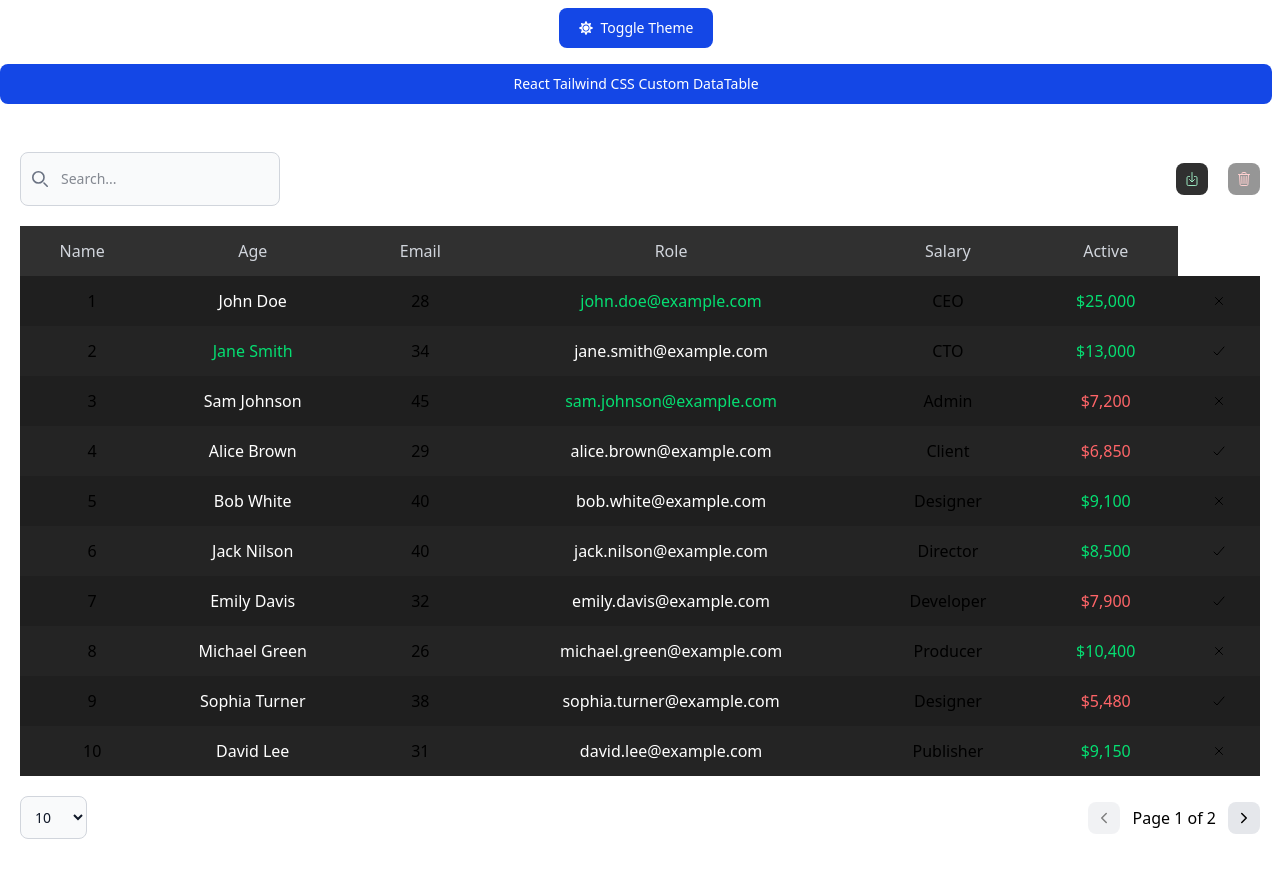
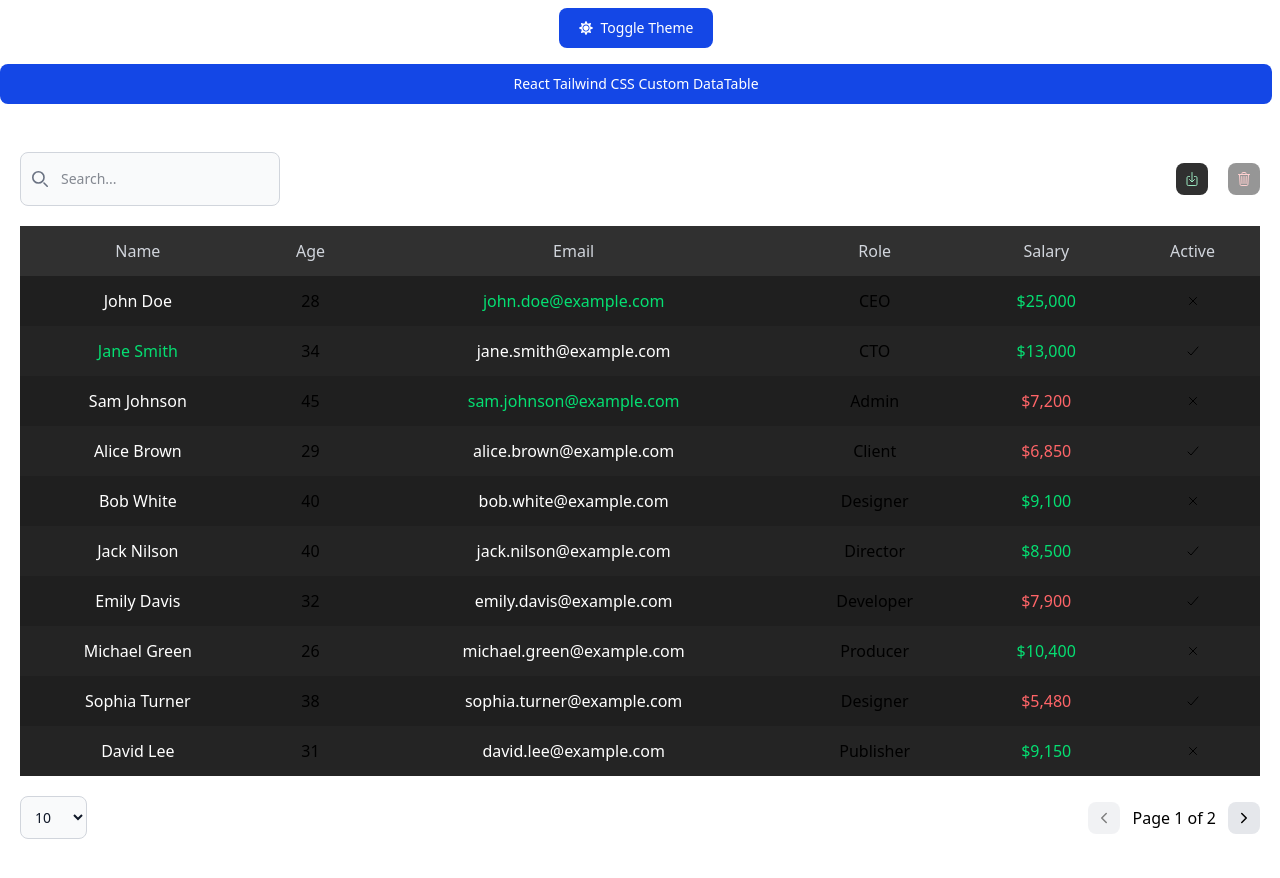
Before and after one commit to maakbarofficial/React-TailwindCSS-Custom-DataTable, a React (Vite) app: page / in a window 1280 px wide. Built offline with nearby package versions, Linux system fonts and the light colour scheme.

Commit message:
Fix Remove # Row and Add Comment

```diff
--- a/src/DataTable.jsx
+++ b/src/DataTable.jsx
@@ -247,7 +247,7 @@ const DataTable = ({
                                         onChange={() => handleRowSelect(rowIndex)}
                                     />
                                 </td>
-                                <td className="pl-5">{rowIndex + 1}</td>
+                                {/* <td className="pl-5">{rowIndex + 1}</td> */}
                                 {columns.map((column, index) => {
                                     const value = row[column];
                                     const columnData = data[column];
```
